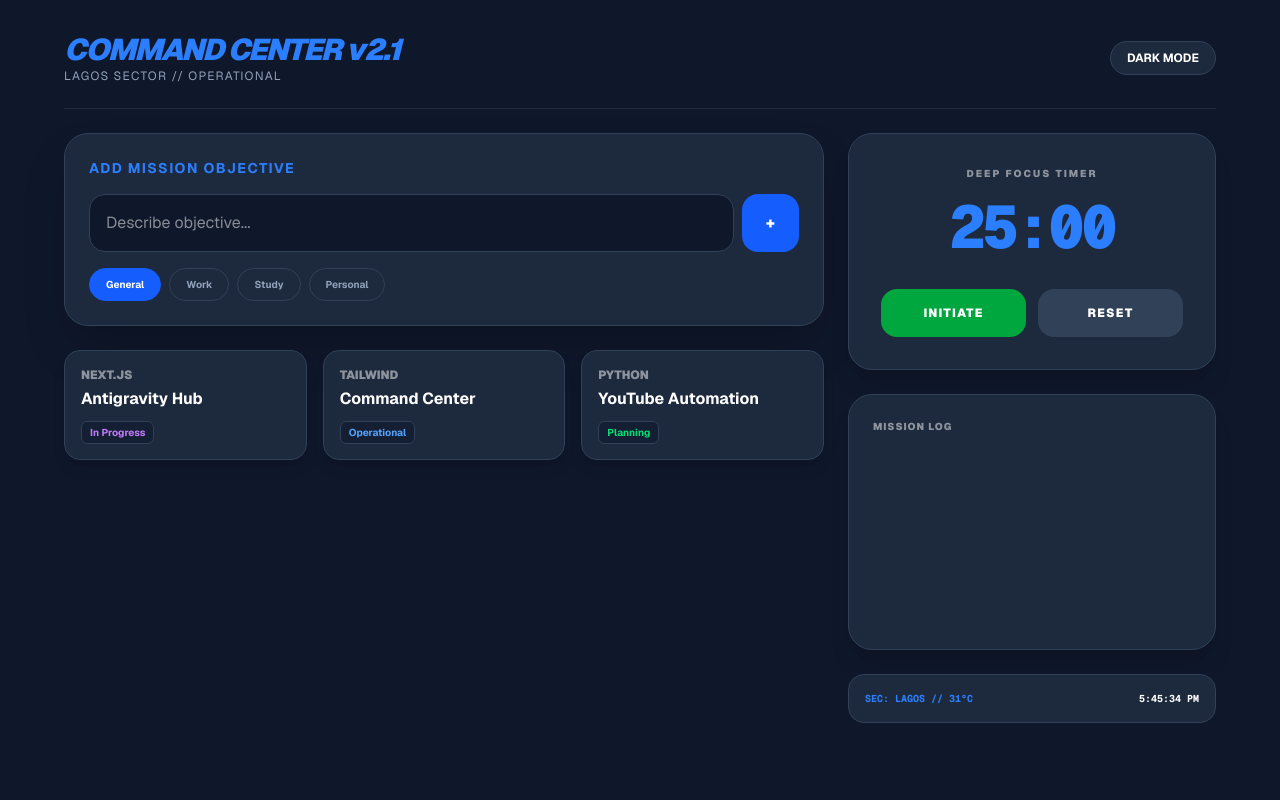
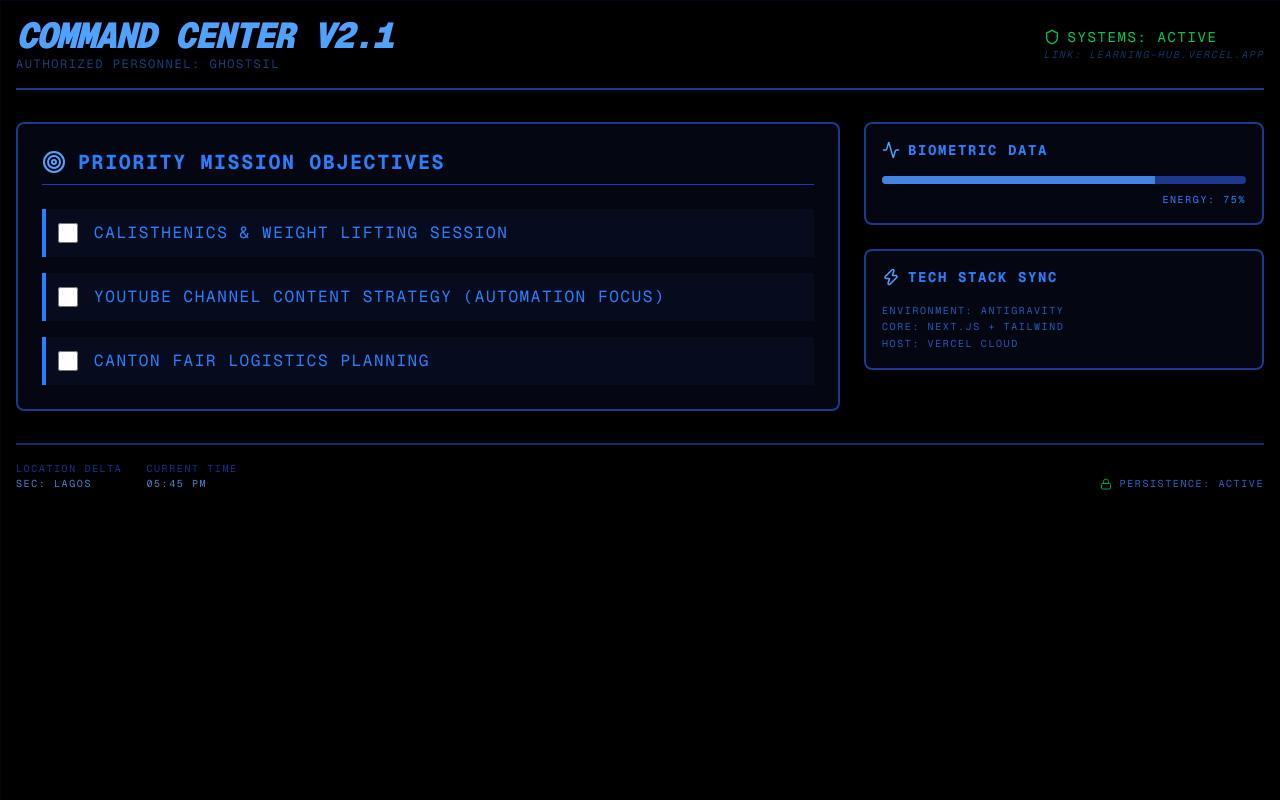
Before and after one commit to ghostsil/learning-hub, a Next.js app: page / in a window 1280 px wide. Built offline with nearby package versions, Linux system fonts and the light colour scheme.

Commit message:
Deployable build with static variables

```diff
--- a/app/page.tsx
+++ b/app/page.tsx
@@ -1,234 +1,113 @@
 "use client";
 
-import { useState, useEffect } from "react";
+import React, { useState, useEffect } from 'react';
+import { Shield, Activity, Zap, Target, Globe, Lock } from 'lucide-react';
 
-export default function Home() {
-  // 1. STATE MANAGEMENT
-  const [tasks, setTasks] = useState<{ id: number; text: string; completed: boolean; category: string }[]>([]);
-  const [history, setHistory] = useState<{ id: number; text: string; date: string }[]>([]);
-  const [newTask, setNewTask] = useState("");
-  const [category, setCategory] = useState("General");
-  const [time, setTime] = useState("");
-  const [quote, setQuote] = useState("");
-  const [isLoaded, setIsLoaded] = useState(false);
-  const [isDarkMode, setIsDarkMode] = useState(true);
-
-  const [weather, setWeather] = useState({ temp: "--", condition: "Loading...", city: "Lagos" });
-  const [timeLeft, setTimeLeft] = useState(25 * 60);
-  const [isActive, setIsActive] = useState(false);
-
-  // Gallery Data
-  const projects = [
-    { title: "Antigravity Hub", status: "In Progress", tech: "Next.js", color: "text-purple-400" },
-    { title: "Command Center", status: "Operational", tech: "Tailwind", color: "text-blue-400" },
-    { title: "YouTube Automation", status: "Planning", tech: "Python", color: "text-green-400" }
-  ];
-
-  const categories = ["General", "Work", "Study", "Personal"];
-  const quotes = [
-    "The best way to get a project done is to start.",
-    "Code is like humor. When you have to explain it, it’s bad.",
-    "First, solve the problem. Then, write the code.",
-    "Success is a series of small wins."
-  ];
-
-  // 2. SOUND ENGINE
-  const playSound = (type: "success" | "delete") => {
-    try {
-      const audioCtx = new (window.AudioContext || (window as any).webkitAudioContext)();
-      const oscillator = audioCtx.createOscillator();
-      const gainNode = audioCtx.createGain();
-      oscillator.connect(gainNode);
-      gainNode.connect(audioCtx.destination);
-      oscillator.frequency.setValueAtTime(type === "success" ? 880 : 220, audioCtx.currentTime);
-      gainNode.gain.exponentialRampToValueAtTime(0.01, audioCtx.currentTime + 0.2);
-      oscillator.start(); oscillator.stop(audioCtx.currentTime + 0.2);
-    } catch (e) { }
-  };
-
-  // 3. EFFECTS
-  useEffect(() => {
-    const savedTasks = localStorage.getItem("cc-tasks");
-    const savedHistory = localStorage.getItem("cc-history");
-    const savedTheme = localStorage.getItem("cc-theme");
-    if (savedTasks) setTasks(JSON.parse(savedTasks));
-    if (savedHistory) setHistory(JSON.parse(savedHistory));
-    if (savedTheme) setIsDarkMode(savedTheme === "dark");
-    setQuote(quotes[Math.floor(Math.random() * quotes.length)]);
-    setTimeout(() => setWeather({ temp: "31°C", condition: "Sunny", city: "Lagos" }), 1500);
-    setIsLoaded(true);
-  }, []);
+export default function CommandCenter() {
+  // Safe placeholder logic for deployment
+  const [time, setTime] = useState("18:35");
+  const [weather, setWeather] = useState({ city: "Lagos", temp: "31°C" });
 
   useEffect(() => {
-    if (isLoaded) {
-      localStorage.setItem("cc-tasks", JSON.stringify(tasks));
-      localStorage.setItem("cc-history", JSON.stringify(history));
-      localStorage.setItem("cc-theme", isDarkMode ? "dark" : "light");
-    }
-  }, [tasks, history, isDarkMode, isLoaded]);
-
-  useEffect(() => {
-    setTime(new Date().toLocaleTimeString());
-    const timer = setInterval(() => setTime(new Date().toLocaleTimeString()), 1000);
+    const timer = setInterval(() => {
+      const now = new Date();
+      setTime(now.toLocaleTimeString([], { hour: '2-digit', minute: '2-digit' }));
+    }, 1000);
     return () => clearInterval(timer);
   }, []);
 
-  useEffect(() => {
-    let interval: any = null;
-    if (isActive && timeLeft > 0) {
-      interval = setInterval(() => setTimeLeft((prev) => prev - 1), 1000);
-    } else if (timeLeft === 0) {
-      setIsActive(false); playSound("success"); clearInterval(interval);
-    }
-    return () => clearInterval(interval);
-  }, [isActive, timeLeft]);
+  return (
+    <main className="min-h-screen bg-black text-blue-500 p-4 font-mono uppercase tracking-widest relative overflow-hidden">
+      {/* BACKGROUND GRID */}
+      <div className="absolute inset-0 opacity-10 pointer-events-none"
+        style={{ backgroundImage: 'linear-gradient(#1e3a8a 1px, transparent 1px), linear-gradient(90deg, #1e3a8a 1px, transparent 1px)', size: '40px 40px' }} />
 
-  // 4. FUNCTIONS
-  const addTask = () => {
-    if (newTask.trim() === "") return;
-    setTasks([...tasks, { id: Date.now(), text: newTask, completed: false, category: category }]);
-    setNewTask("");
-  };
-
-  const archiveTask = (id: number) => {
-    const task = tasks.find(t => t.id === id);
-    if (task) {
-      playSound("success");
-      setHistory([{ id: Date.now(), text: task.text, date: new Date().toLocaleDateString() }, ...history]);
-      setTasks(tasks.filter(t => t.id !== id));
-    }
-  };
-
-  const formatTimer = (seconds: number) => {
-    const mins = Math.floor(seconds / 60);
-    const secs = seconds % 60;
-    return `${mins}:${secs < 10 ? "0" : ""}${secs}`;
-  };
-
-  const theme = {
-    bg: isDarkMode ? "bg-slate-900" : "bg-slate-50",
-    card: isDarkMode ? "bg-slate-800 border-slate-700 text-white" : "bg-white border-slate-200 text-slate-900",
-    text: isDarkMode ? "text-white" : "text-slate-900",
-    subtext: isDarkMode ? "text-slate-400" : "text-slate-500",
-    input: isDarkMode ? "bg-slate-900 border-slate-700" : "bg-slate-100 border-slate-300 text-slate-900"
-  };
-
-  return (
-    <main className={`min-h-screen ${theme.bg} ${theme.text} p-4 md:p-6 lg:p-8 font-sans transition-colors duration-500`}>
-      <div className="max-w-6xl mx-auto">
-
-        {/* HEADER: Adjusted for Mobile */}
-        <header className="mb-6 flex flex-col md:flex-row justify-between items-center gap-4 border-b border-slate-700/50 pb-6">
-          <div className="text-center md:text-left">
-            <h1 className="text-2xl md:text-3xl font-black text-blue-500 tracking-tighter italic">COMMAND CENTER v2.1</h1>
-            <p className={theme.subtext + " text-xs uppercase tracking-widest"}>Lagos Sector // Operational</p>
+      {/* HEADER SECTION */}
+      <header className="border-b-2 border-blue-900 pb-4 mb-8 flex justify-between items-center relative z-10">
+        <div>
+          <h1 className="text-4xl font-black italic tracking-tighter text-blue-400">COMMAND CENTER v2.1</h1>
+          <p className="text-xs opacity-50">Authorized Personnel: ghostsil</p>
         </div>
-          <div className="flex items-center gap-3">
-            <button
-              onClick={() => setIsDarkMode(!isDarkMode)}
-              className={`px-4 py-2 rounded-full border text-xs font-bold transition-all active:scale-95 ${theme.card}`}
-            >
-              {isDarkMode ? "DARK MODE" : "LIGHT MODE"}
-            </button>
+        <div className="text-right">
+          <div className="flex items-center gap-2 text-green-500">
+            <Shield size={16} />
+            <span className="text-sm">SYSTEMS: ACTIVE</span>
+          </div>
+          <p className="text-[10px] opacity-40 italic">Link: learning-hub.vercel.app</p>
         </div>
       </header>
 
-        <div className="grid grid-cols-1 lg:grid-cols-12 gap-6">
+      {/* MAIN GRID */}
+      <div className="grid grid-cols-1 md:grid-cols-3 gap-6 relative z-10">
 
-          {/* LEFT: MISSION CONTROL (8 Cols) */}
-          <div className="lg:col-span-8 space-y-6">
-
-            {/* TASK INPUT */}
-            <div className={`p-6 rounded-3xl border shadow-2xl ${theme.card}`}>
-              <h2 className="text-sm font-bold uppercase tracking-widest mb-4 text-blue-500">Add Mission Objective</h2>
-              <form onSubmit={(e) => { e.preventDefault(); addTask(); }} className="space-y-4">
-                <div className="flex gap-2">
-                  <input
-                    type="text" value={newTask} onChange={(e) => setNewTask(e.target.value)}
-                    placeholder="Describe objective..."
-                    className={`flex-1 px-4 py-4 rounded-2xl text-base focus:ring-2 focus:ring-blue-500 outline-none border ${theme.input}`}
-                  />
-                  <button type="submit" className="bg-blue-600 hover:bg-blue-500 px-6 rounded-2xl font-black text-white active:scale-90 transition-transform">+</button>
+        {/* MISSION OBJECTIVES */}
+        <div className="col-span-2 border-2 border-blue-900 bg-blue-950/20 p-6 rounded-lg backdrop-blur-sm">
+          <div className="flex items-center gap-3 mb-6 border-b border-blue-800 pb-2">
+            <Target className="text-blue-400" />
+            <h2 className="text-xl font-bold">Priority Mission Objectives</h2>
           </div>
-                <div className="flex flex-wrap gap-2">
-                  {categories.map(cat => (
-                    <button
-                      key={cat} type="button" onClick={() => setCategory(cat)}
-                      className={`text-[10px] px-4 py-2 rounded-full border font-bold transition-all ${category === cat ? 'bg-blue-600 border-blue-600 text-white' : theme.subtext + ' border-slate-700'}`}
-                    >
-                      {cat}
-                    </button>
-                  ))}
-                </div>
-              </form>
+          <ul className="space-y-4">
+            <li className="flex items-center gap-4 bg-blue-900/10 p-3 border-l-4 border-blue-500">
+              <input type="checkbox" className="w-5 h-5 accent-blue-500" />
+              <span>Calisthenics & Weight Lifting Session</span>
+            </li>
+            <li className="flex items-center gap-4 bg-blue-900/10 p-3 border-l-4 border-blue-500">
+              <input type="checkbox" className="w-5 h-5 accent-blue-500" />
+              <span>YouTube Channel Content Strategy (Automation Focus)</span>
+            </li>
+            <li className="flex items-center gap-4 bg-blue-900/10 p-3 border-l-4 border-blue-500">
+              <input type="checkbox" className="w-5 h-5 accent-blue-500" />
+              <span>Canton Fair Logistics Planning</span>
+            </li>
+          </ul>
         </div>
 
-            {/* PROJECT GALLERY: NEW SECTION */}
-            <div className="grid grid-cols-1 md:grid-cols-3 gap-4">
-              {projects.map((p, i) => (
-                <div key={i} className={`p-4 rounded-2xl border shadow-lg ${theme.card}`}>
-                  <h3 className="text-xs font-black uppercase opacity-50 mb-1">{p.tech}</h3>
-                  <p className="font-bold mb-2">{p.title}</p>
-                  <span className={`text-[10px] font-bold px-2 py-1 rounded-md bg-slate-900/50 border border-slate-700 ${p.color}`}>
-                    {p.status}
-                  </span>
+        {/* SIDEBAR STATS */}
+        <div className="space-y-6">
+          <div className="border-2 border-blue-900 bg-blue-950/20 p-4 rounded-lg">
+            <div className="flex items-center gap-2 mb-4">
+              <Activity size={18} className="text-blue-400" />
+              <h3 className="text-sm font-bold">Biometric Data</h3>
             </div>
-              ))}
+            <div className="space-y-2">
+              <div className="h-2 bg-blue-900 rounded-full overflow-hidden">
+                <div className="h-full bg-blue-400 w-[75%] animate-pulse" />
               </div>
-
-            {/* TASK LIST */}
-            <div className="space-y-3">
-              {tasks.map((task) => (
-                <div key={task.id} className={`flex items-center justify-between p-4 rounded-2xl border ${theme.card} group`}>
-                  <div className="flex items-center gap-4">
-                    <button onClick={() => archiveTask(task.id)} className="w-8 h-8 rounded-xl border-2 border-blue-500 flex items-center justify-center hover:bg-blue-500 transition-colors text-transparent hover:text-white">✓</button>
-                    <div>
-                      <p className="font-bold text-sm md:text-base">{task.text}</p>
-                      <p className="text-[10px] text-blue-500 font-black uppercase tracking-tighter">{task.category}</p>
-                    </div>
-                  </div>
-                </div>
-              ))}
+              <p className="text-[10px] text-right">Energy: 75%</p>
             </div>
           </div>
 
-          {/* RIGHT: DATA PANELS (4 Cols) */}
-          <div className="lg:col-span-4 space-y-6">
-
-            {/* TIMER: Larger Buttons for Mobile */}
-            <div className={`p-8 rounded-3xl border shadow-xl text-center ${theme.card}`}>
-              <h3 className="text-[10px] uppercase font-black tracking-[0.2em] mb-4 opacity-50">Deep Focus Timer</h3>
-              <div className="text-6xl font-black font-mono mb-8 text-blue-500 tracking-tighter">{formatTimer(timeLeft)}</div>
-              <div className="grid grid-cols-2 gap-3">
-                <button onClick={() => setIsActive(!isActive)} className={`py-4 rounded-2xl font-black text-white uppercase text-xs tracking-widest ${isActive ? 'bg-amber-500' : 'bg-green-600'}`}>
-                  {isActive ? "Pause" : "Initiate"}
-                </button>
-                <button onClick={() => { setIsActive(false); setTimeLeft(25 * 60); }} className="bg-slate-700 py-4 rounded-2xl font-black uppercase text-xs tracking-widest text-white">Reset</button>
+          <div className="border-2 border-blue-900 bg-blue-950/20 p-4 rounded-lg">
+            <div className="flex items-center gap-2 mb-4">
+              <Zap size={18} className="text-blue-400" />
+              <h3 className="text-sm font-bold">Tech Stack Sync</h3>
             </div>
+            <p className="text-[10px] leading-relaxed opacity-70">
+              Environment: Antigravity<br />
+              Core: Next.js + Tailwind<br />
+              Host: Vercel Cloud
+            </p>
           </div>
-
-            {/* LOG: Scrollable */}
-            <div className={`p-6 rounded-3xl border shadow-xl h-64 flex flex-col ${theme.card}`}>
-              <h3 className="text-[10px] uppercase font-black tracking-widest mb-4 opacity-50">Mission Log</h3>
-              <div className="flex-1 overflow-y-auto space-y-3 pr-2 scrollbar-hide">
-                {history.map(item => (
-                  <div key={item.id} className="text-xs border-l-2 border-blue-500 pl-3 py-1">
-                    <p className="font-bold">{item.text}</p>
-                    <p className="opacity-40 text-[9px] uppercase mt-1">{item.date}</p>
-                  </div>
-                ))}
         </div>
       </div>
 
       {/* FOOTER STATS */}
-            <div className={`p-4 rounded-2xl border flex justify-between font-mono text-[10px] uppercase font-bold ${theme.card}`}>
-              <span className="text-blue-500">SEC: {weather.city} // {weather.temp}</span>
-              <span>{time}</span>
+      <footer className="mt-8 pt-4 border-t-2 border-blue-900 flex justify-between items-end opacity-80 text-[10px]">
+        <div className="flex gap-6">
+          <div className="flex flex-col">
+            <span className="text-blue-800">Location Delta</span>
+            <span className="text-blue-400">SEC: {weather.city}</span>
+          </div>
+          <div className="flex flex-col">
+            <span className="text-blue-800">Current Time</span>
+            <span className="text-blue-400">{time}</span>
           </div>
         </div>
-
+        <div className="text-right flex items-center gap-2">
+          <Lock size={12} className="text-green-500" />
+          <span>Persistence: Active</span>
         </div>
-      </div>
+      </footer>
     </main>
   );
 }
```
Lines whose indentation alone changed are shown as unchanged.
